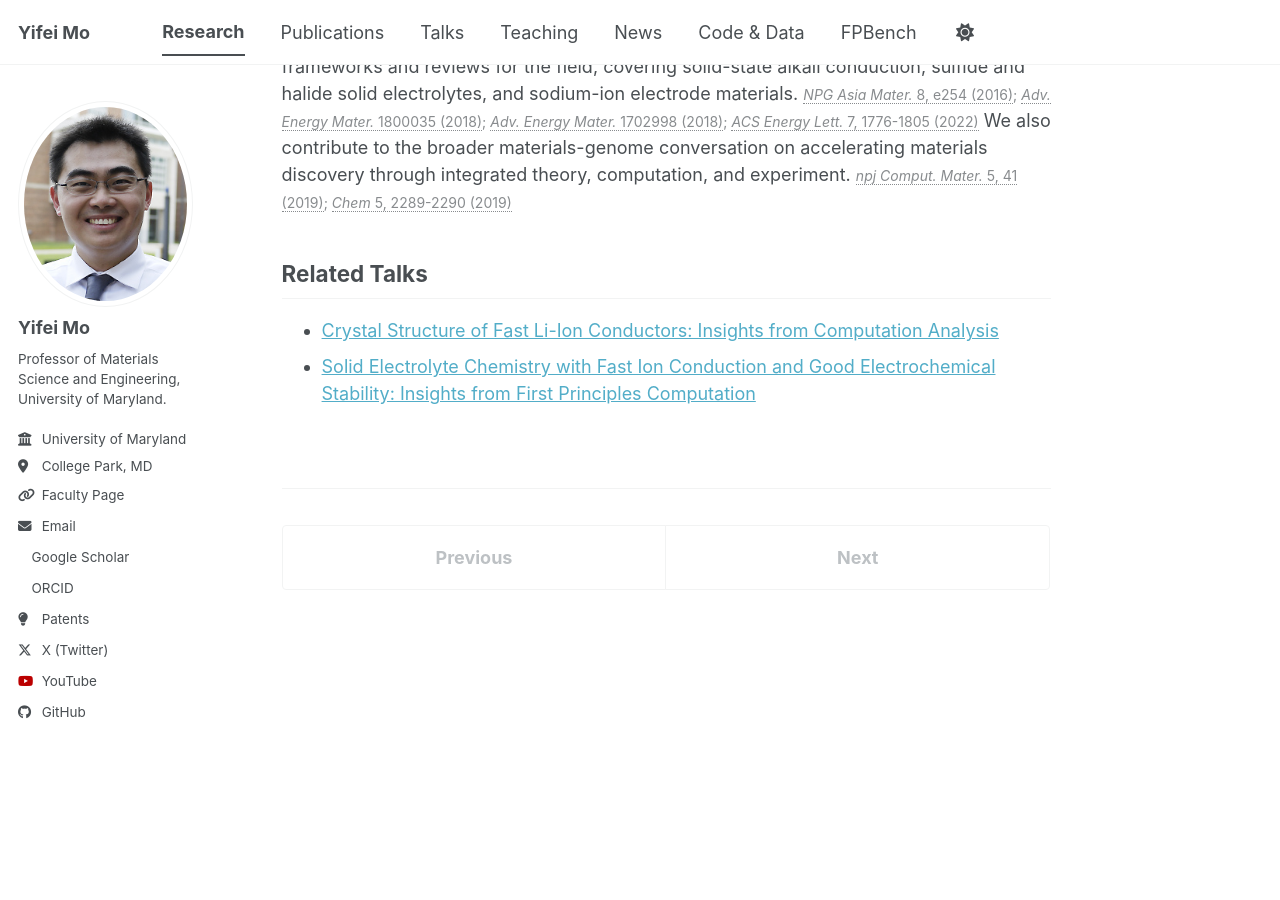
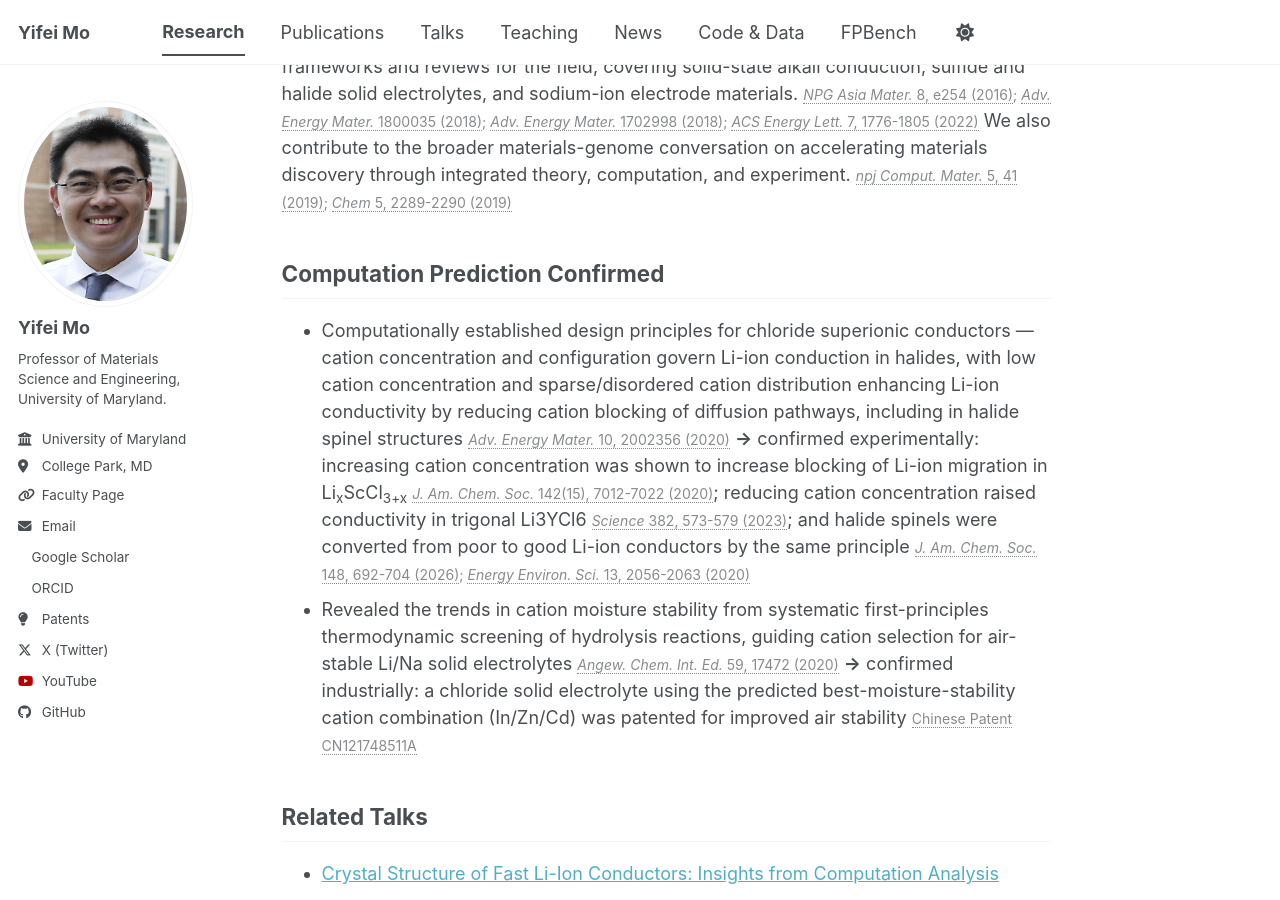
Before and after one commit to yifeimo/yifeimo.github.io, a Jekyll site: the page built from _research/guiding-principles-for-materials.md, in a window 1280 px wide and 900 px high, scrolled down 303 px. Built offline with Jekyll 4.4.1, drawn with Linux system fonts in a browser that asks for light colours; a style sheet for code colours, icons or effects is not loaded.

Commit message:
Add Computation Prediction Confirmed section to Guiding Principles page
Co-Authored-By: Claude Sonnet 5 <noreply@anthropic.com>

```diff
--- a/_research/guiding-principles-for-materials.md
+++ b/_research/guiding-principles-for-materials.md
@@ -11,6 +11,12 @@ We use computational insights and large datasets to develop guiding principles f
 
 Beyond individual discoveries, we synthesize these trends into broader design frameworks and reviews for the field, covering solid-state alkali conduction, sulfide and halide solid electrolytes, and sodium-ion electrode materials. <span class="citation">[*NPG Asia Mater.* 8, e254 (2016)](http://dx.doi.org/10.1038/am.2016.7); [*Adv. Energy Mater.* 1800035 (2018)](https://doi.org/10.1002/aenm.201800035); [*Adv. Energy Mater.* 1702998 (2018)](https://doi.org/10.1002/aenm.201702998); [*ACS Energy Lett.* 7, 1776-1805 (2022)](https://doi.org/10.1021/acsenergylett.2c00438)</span> We also contribute to the broader materials-genome conversation on accelerating materials discovery through integrated theory, computation, and experiment. <span class="citation">[*npj Comput. Mater.* 5, 41 (2019)](https://doi.org/10.1038/s41524-019-0173-4); [*Chem* 5, 2289-2290 (2019)](https://doi.org/10.1016/j.chempr.2019.08.010)</span>
 
+Computation Prediction Confirmed
+------
+
+* Computationally established design principles for chloride superionic conductors — cation concentration and configuration govern Li-ion conduction in halides, with low cation concentration and sparse/disordered cation distribution enhancing Li-ion conductivity by reducing cation blocking of diffusion pathways, including in halide spinel structures <span class="citation">[*Adv. Energy Mater.* 10, 2002356 (2020)](https://doi.org/10.1002/aenm.202002356)</span> **→** confirmed experimentally: increasing cation concentration was shown to increase blocking of Li-ion migration in Li<sub>x</sub>ScCl<sub>3+x</sub> <span class="citation">[*J. Am. Chem. Soc.* 142(15), 7012-7022 (2020)](https://doi.org/10.1021/jacs.0c00134)</span>; reducing cation concentration raised conductivity in trigonal Li3YCl6 <span class="citation">[*Science* 382, 573-579 (2023)](https://doi.org/10.1126/science.adg6591)</span>; and halide spinels were converted from poor to good Li-ion conductors by the same principle <span class="citation">[*J. Am. Chem. Soc.* 148, 692-704 (2026)](https://doi.org/10.1021/jacs.5c15656); [*Energy Environ. Sci.* 13, 2056-2063 (2020)](https://doi.org/10.1039/d0ee01017)</span>
+* Revealed the trends in cation moisture stability from systematic first-principles thermodynamic screening of hydrolysis reactions, guiding cation selection for air-stable Li/Na solid electrolytes <span class="citation">[*Angew. Chem. Int. Ed.* 59, 17472 (2020)](https://doi.org/10.1002/anie.202007621)</span> **→** confirmed industrially: a chloride solid electrolyte using the predicted best-moisture-stability cation combination (In/Zn/Cd) was patented for improved air stability <span class="citation">[Chinese Patent CN121748511A](https://patents.google.com/patent/CN121748511A/en)</span>
+
 Related Talks
 ------
 * [Crystal Structure of Fast Li-Ion Conductors: Insights from Computation Analysis](http://www.terpconnect.umd.edu/~yfmo/Mo-HT%20SIC-ECS%2010%202019%20print.pdf)
```
